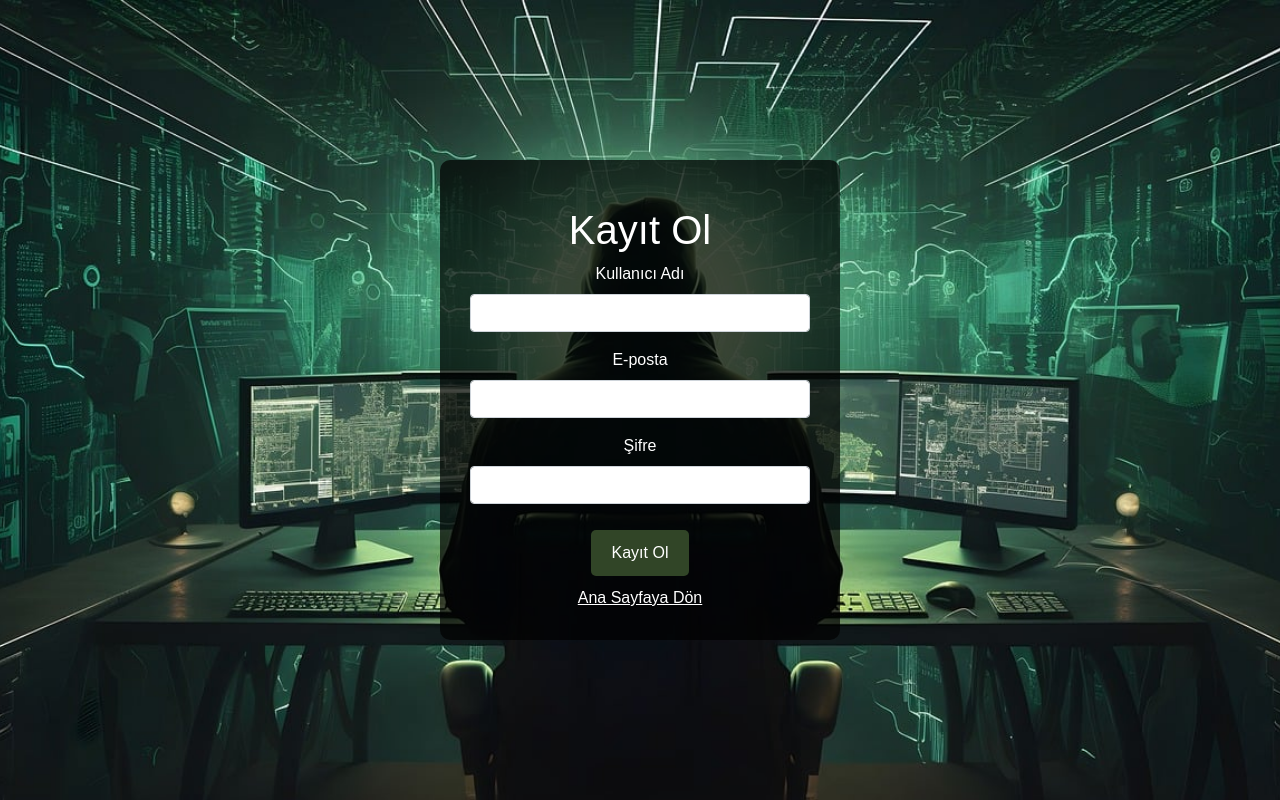
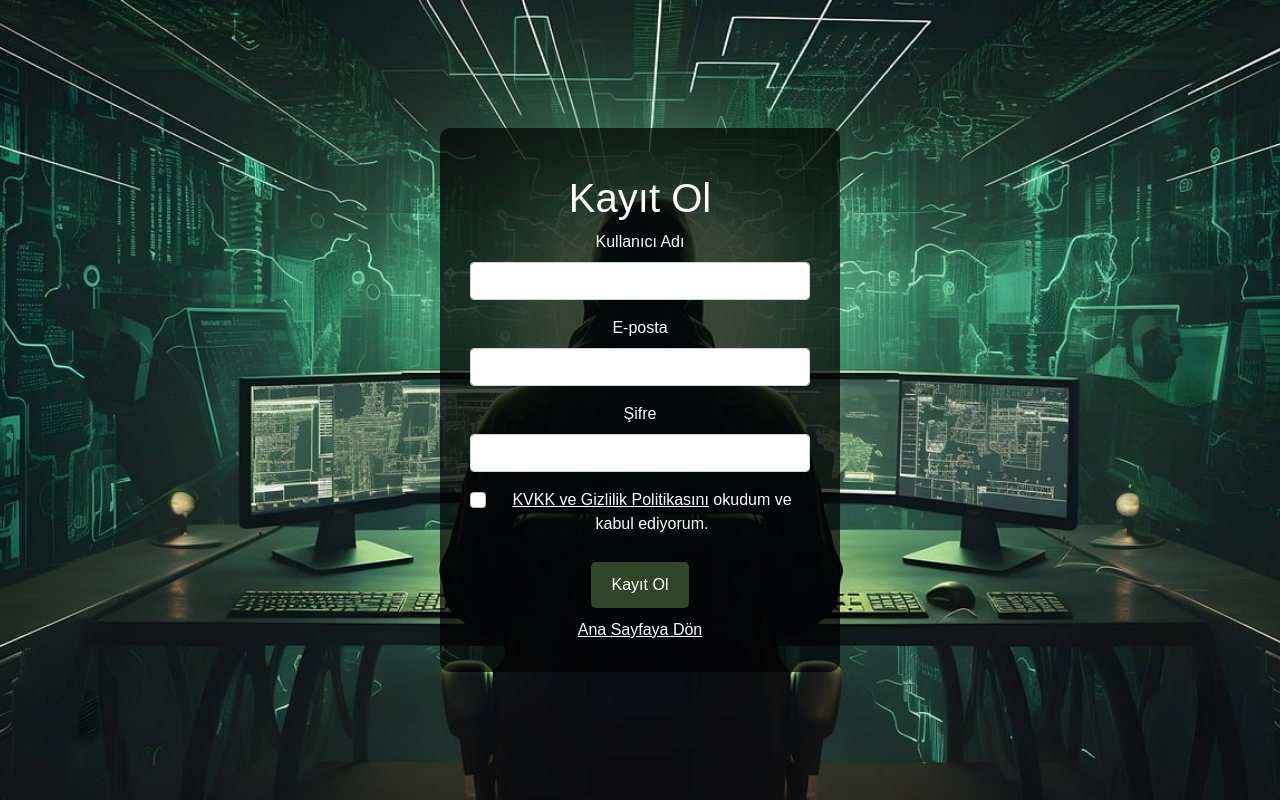
Before and after one commit to hacerkrsoglu/Web_Scanner_Website, a Flask app: page /register in a window 1280 px wide. Run offline with Flask 3, Linux system fonts and the light colour scheme; some libraries are stand-ins or nearby versions.

Commit message:
Güncellemeler Eklendi.

```diff
--- a/app.py
+++ b/app.py
@@ -13,7 +13,7 @@ CORS(app)
 # Veritabanı ayarları
 app.config['SQLALCHEMY_DATABASE_URI'] = 'postgresql://docker_user:docker_user@localhost:5433/DbScanner'
 app.config['SQLALCHEMY_TRACK_MODIFICATIONS'] = False
-db.init_app(app)  # db'yi uygulama ile başlatın
+db.init_app(app)
 migrate = Migrate(app, db)
 
 # Flask-Mail ayarları
@@ -40,6 +40,12 @@ def register():
     username = request.form['username']
     email = request.form['email']
     password = request.form['password']
+    accept_terms = request.form.get('acceptTerms')
+
+    # KVKK onayı kontrolü
+    if not accept_terms:
+        flash('Kayıt olabilmek için KVKK ve Gizlilik Politikasını kabul etmelisiniz.')
+        return redirect(url_for('register_page'))
 
     # Kullanıcı adı ve e-posta kontrolü
     existing_user = User.query.filter((User.username == username) | (User.email == email)).first()
@@ -61,19 +67,27 @@ def register():
         return redirect(url_for('login_page'))
     except Exception as e:
         db.session.rollback()
-        flash('Kayıt sırasında bir hata oluştu: {}'.format(str(e)))
+        flash(f'Kayıt sırasında bir hata oluştu: {str(e)}')
         return redirect(url_for('register_page'))
 
 def is_strong_password(password):
+    """Şifre güvenliği kontrolü: 8 karakter, en az bir büyük harf ve bir rakam"""
     return (len(password) >= 8 and
             any(c.isupper() for c in password) and
             any(c.isdigit() for c in password))
+
+
+# KVKK Aydınlatma Metni Sayfası
+@app.route('/kvkk', methods=['GET'])
+def kvkk():
+    return render_template('kvkk.html')
 
 # Giriş sayfası (GET)
 @app.route('/login', methods=['GET'])
 def login_page():
     return render_template('login.html')
 
+# Giriş işlemi (POST)
 @app.route('/login', methods=['POST'])
 def login():
     username = request.form['username']
@@ -83,10 +97,10 @@ def login():
     if user and check_password_hash(user.password, password):
         session['user_id'] = user.id
         flash('Giriş başarılı!')
-        return redirect(url_for('dashboard', username=user.username))  # Kullanıcı ismini gönder
+        return redirect(url_for('dashboard', username=user.username))
     else:
         flash('Kullanıcı adı veya şifre yanlış.')
-        return redirect(url_for('login_page'))  # Hatalı girişte login sayfasına geri dön
+        return redirect(url_for('login_page'))
 
 # Kullanıcı paneli (giriş yapan kullanıcı için)
 @app.route('/dashboard')
--- a/templates/index.html
+++ b/templates/index.html
@@ -5,7 +5,10 @@
     <meta charset="UTF-8">
     <meta name="viewport" content="width=device-width, initial-scale=1.0">
     <title>Ana Sayfa</title>
-    <link href="https://fonts.googleapis.com/css2?family=Montserrat:wght@400;700&display=swap" rel="stylesheet">
+    <link rel="preconnect" href="https://fonts.googleapis.com">
+    <link rel="preconnect" href="https://fonts.gstatic.com" crossorigin>
+    <link href="https://fonts.googleapis.com/css2?family=Montserrat:ital,wght@0,100..900;1,100..900&display=swap" rel="stylesheet">
+
 
     <style>
         body,
--- a/templates/register.html
+++ b/templates/register.html
@@ -49,14 +49,13 @@
             background-color: #223d13;
         }
 
-
     </style>
 </head>
 <body>
     <div class="background">
         <div class="form-container">
             <h1 class="mt-3">Kayıt Ol</h1>
-            <form method="POST" action="{{ url_for('register') }}">
+            <form method="POST" action="{{ url_for('register') }}" id="register-form">
                 <div class="mb-3">
                     <label for="username" class="form-label">Kullanıcı Adı</label>
                     <input type="text" class="form-control" id="username" name="username" required>
@@ -69,10 +68,26 @@
                     <label for="password" class="form-label">Şifre</label>
                     <input type="password" class="form-control" id="password" name="password" required>
                 </div>
+                <div class="mb-3 form-check">
+                    <input type="checkbox" class="form-check-input" id="acceptTerms" required>
+                    <label class="form-check-label" for="acceptTerms">
+                       <a href="{{ url_for('kvkk') }}" target="_blank" class="text-white">KVKK ve Gizlilik Politikasını</a> okudum ve kabul ediyorum.
+                    </label>
+                </div>
                 <button type="submit" class="btn">Kayıt Ol</button>
             </form>
             <a href="{{ url_for('index') }}" class="text-white">Ana Sayfaya Dön</a>
         </div>
     </div>
+
+    <script>
+        document.getElementById('register-form').addEventListener('submit', function(event) {
+            const termsAccepted = document.getElementById('acceptTerms').checked;
+            if (!termsAccepted) {
+                alert("Kayıt olabilmek için KVKK ve Gizlilik Politikasını kabul etmelisiniz.");
+                event.preventDefault();
+            }
+        });
+    </script>
 </body>
 </html>
```
Also changed, not shown: templates/kvkk.html (added, +25 -0 lines).
